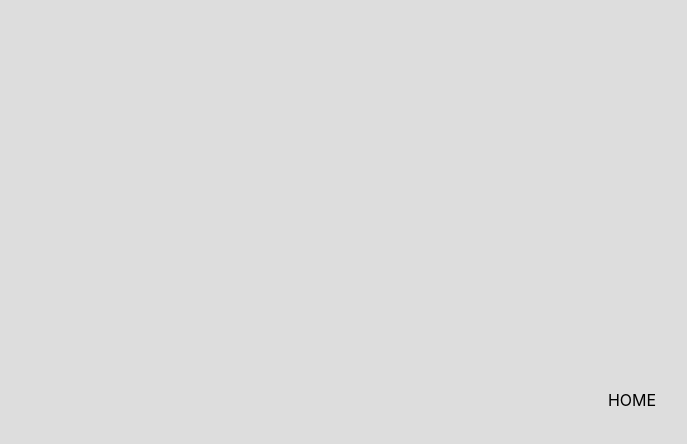
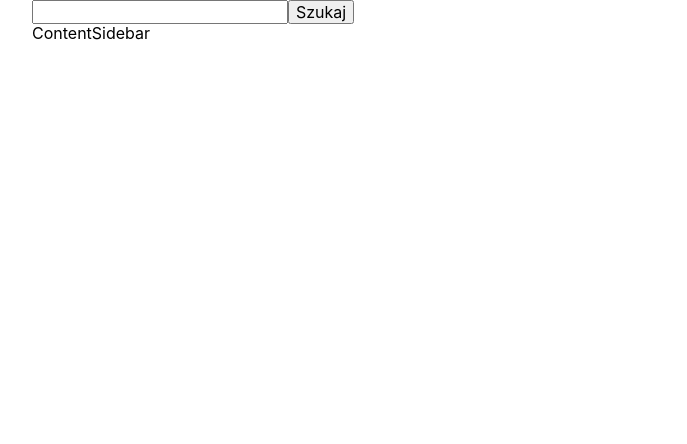
Before and after one commit to Sklaj/task, a React (Create React App) app: page / in a window 1280 px wide. Shown: the top 444 px of the page, without its empty margins (8-695 px from the left). Built offline with nearby package versions, Linux system fonts and the light colour scheme.

Commit message:
setting up first reducer

```diff
--- a/src/App.tsx
+++ b/src/App.tsx
@@ -1,11 +1,20 @@
 import React from 'react';
 import './css/App.scss';
+import {Topbar} from "./ts/components/Topbar";
+import {Content} from "./ts/components/Contant";
+import {Sidebar} from "./ts/components/Sidebar";
 
 
 export const App = () => {
     return (
-        <div className="App">
-            HOME
+        <div className="app-holder">
+            <Topbar/>
+
+            <div className="body-holder">
+                <Content/>
+
+                <Sidebar/>
+            </div>
         </div>
     );
 };
--- a/src/css/App.scss
+++ b/src/css/App.scss
@@ -1,19 +1,2 @@
 @import "normalize";
-
-body {
-    margin: 0;
-    font-family: -apple-system, BlinkMacSystemFont, 'Segoe UI', 'Roboto', 'Oxygen',
-    'Ubuntu', 'Cantarell', 'Fira Sans', 'Droid Sans', 'Helvetica Neue',
-    sans-serif;
-    -webkit-font-smoothing: antialiased;
-    -moz-osx-font-smoothing: grayscale;
-}
-
-.App {
-    height: 100vh;
-    width: 100%;
-    display: flex;
-    justify-content: center;
-    align-items: center;
-    background-color: #dddddd;
-}
+@import "styles";
--- /dev/null
+++ b/src/css/styles.scss
@@ -0,0 +1,19 @@
+body {
+    margin: 0;
+    font-family: -apple-system, BlinkMacSystemFont, 'Segoe UI', 'Roboto', 'Oxygen',
+    'Ubuntu', 'Cantarell', 'Fira Sans', 'Droid Sans', 'Helvetica Neue',
+    sans-serif;
+    -webkit-font-smoothing: antialiased;
+    -moz-osx-font-smoothing: grayscale;
+}
+
+.app-holder {
+    height: 100%;
+    width: 100%;
+    max-width: 1200px;
+    margin: 0 auto;
+}
+
+.body-holder {
+    display: flex;
+}
--- a/src/mainReducer.ts
+++ b/src/mainReducer.ts
@@ -1,18 +1,11 @@
 import {combineReducers} from 'redux'
+import {ISearch, searchReducer} from "./ts/redux/searchReducer";
 
 //Main Reducer
 export interface IStore {
-    // signInForm: ISignInForm;
-    // addPetForm: IAddPetForm;
-    // userProfile: IUserProfile;
-    // pets: IPet[]
+    searchForm: ISearch
 }
 
 export const mainReducer = combineReducers({
-// /*    //forms
-//     signInForm: signInFormReducer,
-//     addPetForm: addPetFormReducer,
-//     //data
-//     userProfile: userReducer,
-//     pets: petsReducer*/
+    searchForm: searchReducer
 });
--- /dev/null
+++ b/src/ts/components/Contant.tsx
@@ -0,0 +1,9 @@
+import * as React from "react";
+
+export const Content = () => {
+    return (
+        <section>
+            Content
+        </section>
+    )
+};
--- a/src/ts/components/Sidebar.tsx
+++ b/src/ts/components/Sidebar.tsx
@@ -0,0 +1,9 @@
+import * as React from "react";
+
+export const Sidebar = () => {
+    return (
+        <aside>
+            Sidebar
+        </aside>
+    )
+};
--- a/src/ts/components/Topbar.tsx
+++ b/src/ts/components/Topbar.tsx
@@ -0,0 +1,38 @@
+import * as React from "react";
+// import {useState} from "react";
+import {useDispatch, useSelector} from "react-redux";
+import {IStore} from "../../mainReducer";
+
+export const Topbar = () => {
+
+    const dispatch = useDispatch();
+    const formValues = useSelector((store: IStore) => store.searchForm);
+
+    // const [search, setSearch] = useState("");
+
+    // console.log(search);
+
+    const onSearchValueChange = (value: string) => {
+
+        const action = {
+            type: "UPDATE_FORM",
+            searchValue: value
+        }
+
+        dispatch(action);
+    }
+
+    console.log(formValues);
+
+    return (
+        <header>
+            <form>
+                <input onChange={(e) => onSearchValueChange(e.target.value)}/>
+
+                <button type="submit">
+                    Szukaj
+                </button>
+            </form>
+        </header>
+    )
+};
--- /dev/null
+++ b/src/ts/redux/searchReducer.ts
@@ -0,0 +1,18 @@
+export interface ISearch {
+    searchValue: string;
+}
+
+const searchInitialState = {
+    searchValue: ""
+}
+
+export const searchReducer = function (formValues = searchInitialState, action: any) {
+    switch (action.type) {
+        case "UPDATE_FORM":
+            return {
+                searchValue: action.searchValue
+            };
+        default:
+            return formValues;
+    }
+}
```
Also changed, not shown: src/ts/components/Body.tsx (deleted).
